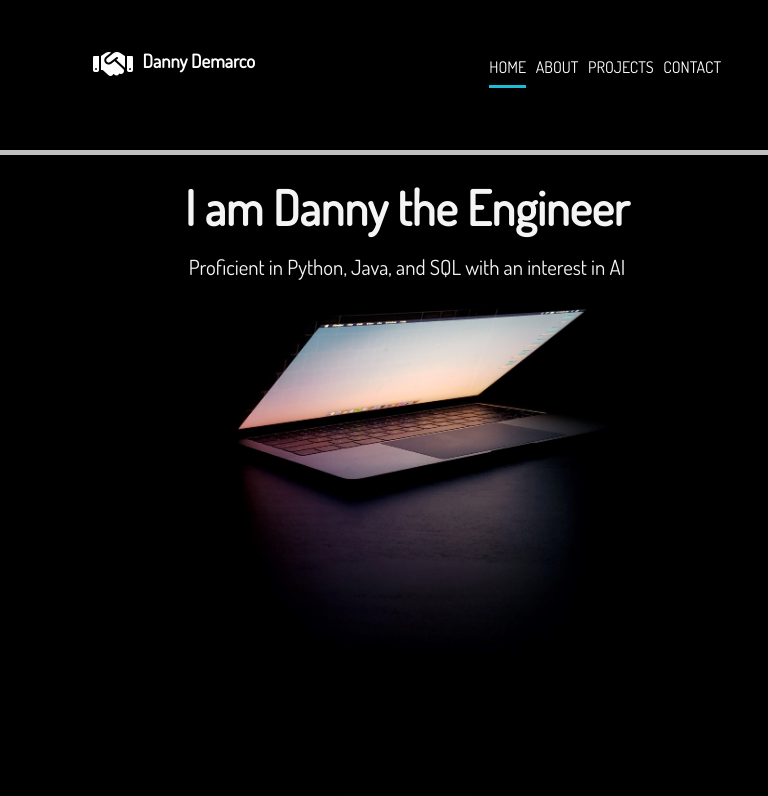
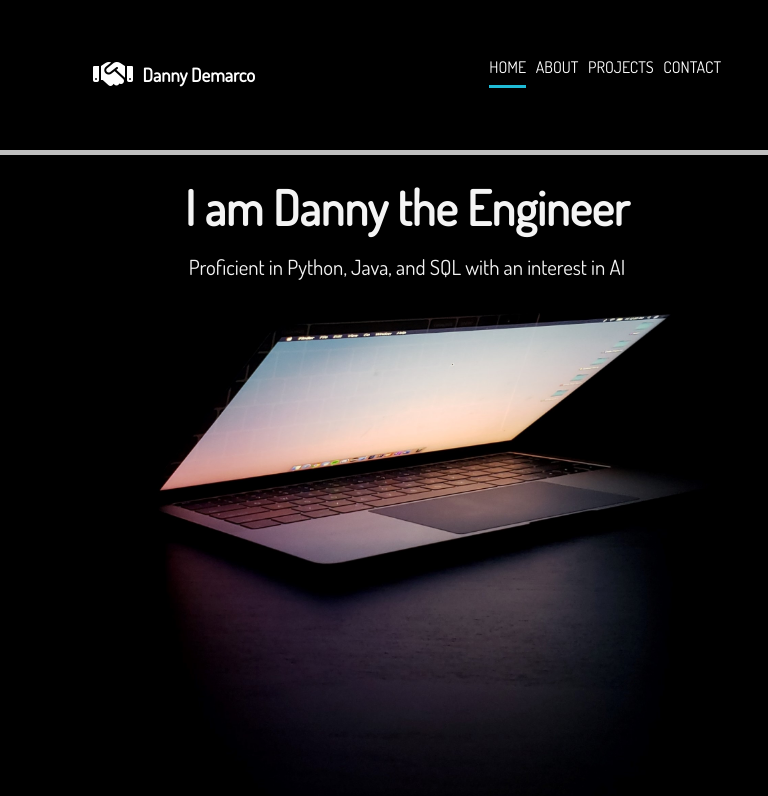
Before and after one commit to danny-demarco/dannydemarco.com, a website: page dist/index.html in a window 768 px wide. Shown: the top 796 px of the page. Drawn offline with Linux system fonts and the light colour scheme.

Commit message:
fix grid issues
grid on homepage was affecting header width

```diff
--- a/scss/_media.scss
+++ b/scss/_media.scss
@@ -29,16 +29,23 @@
 
 //Tablets & Smaller
 @media (min-width: 570px) and (max-width: 950px) {
-  #main-nav li {
-    padding: 1rem 0.3rem;
-  }
-  #main-grid #header-content {
-    .header-content {
-      grid-template-columns: 1fr minmax(500px, 500px) 1fr;
-      grid-template-rows: 0.2fr 0.1fr minmax(500px, 500px) 0.75fr;
+  #main-nav {
+    li {
+      padding: 1rem 0.3rem;
     }
   }
 
+  #main-grid #header-content {
+    .header-content {
+      grid-template-columns: minmax(auto, auto) minmax(auto, auto) minmax(
+          auto,
+          auto
+        );
+      grid-template-rows:
+        minmax(auto, auto) minmax(auto, auto) minmax(auto, auto)
+        minmax(auto, auto);
+    }
+  }
   #about-grid #about-a .about-info {
     .bio p {
       font-size: x-small;
--- a/scss/main.scss
+++ b/scss/main.scss
@@ -47,7 +47,7 @@ img {
   color: #fff;
 
   div {
-    margin: 0.5rem 0.3rem;
+    margin: auto 0.3rem;
 
     &:hover {
       color: $main-color;
@@ -92,6 +92,8 @@ img {
 #header {
   &-home {
     grid-area: header-nav;
+    background: $bg-color;
+    width: 100%;
     color: #fff;
     border-bottom: 5px solid $medium-color;
   }
```
Also changed, not shown: dist/css/main.css, dist/index.html.
